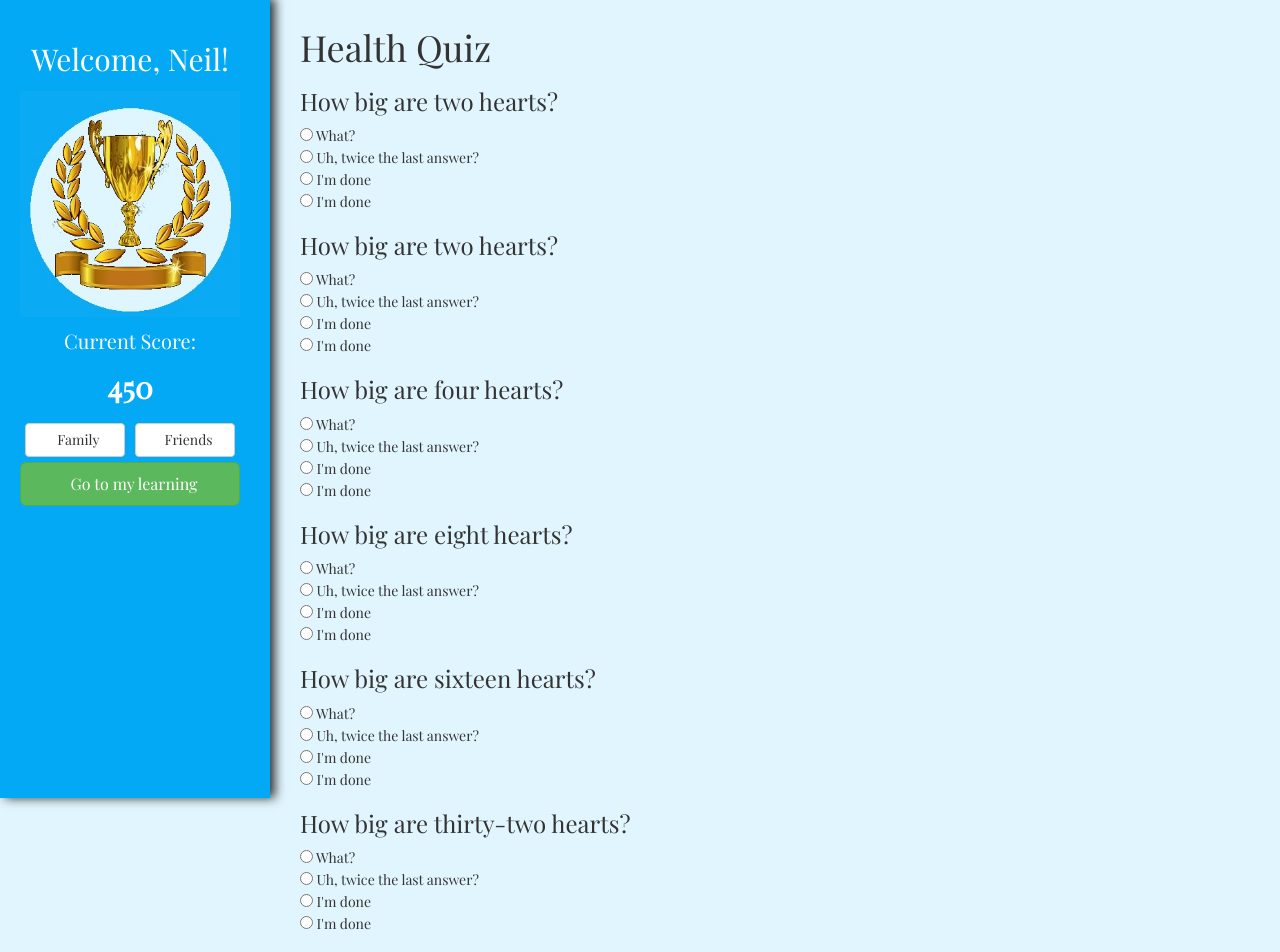
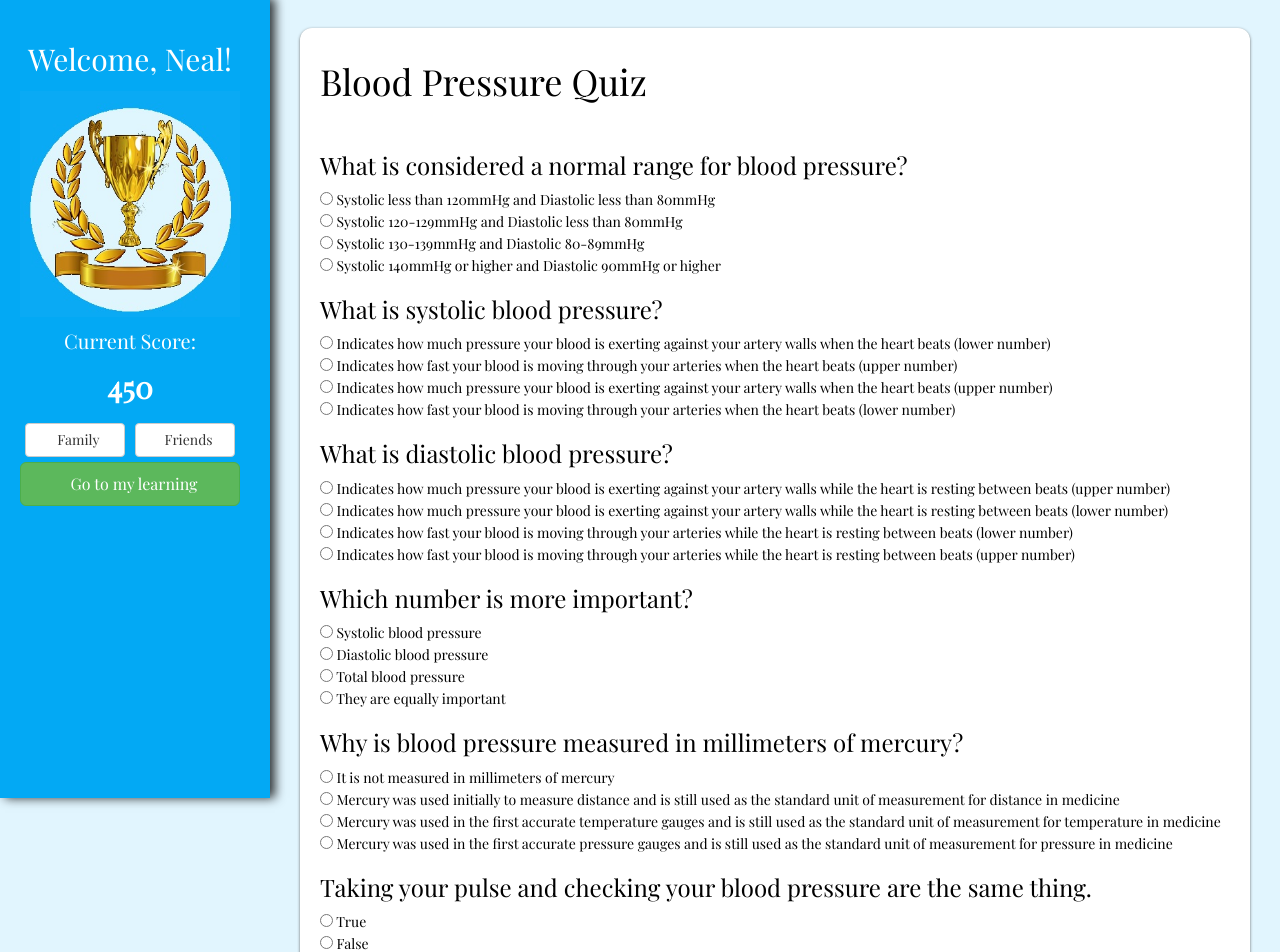
Before and after one commit to tamraberger/healthack2018, an Angular app in the folder health-hack-app/: page /app-quiz-page in a window 1280 px wide. Shown: the part 2-954 px from the top of the page. Built offline with nearby package versions, Linux system fonts and the light colour scheme.

Commit message:
Real quiz and heart links

```diff
--- a/health-hack-app/src/app/all-learning-page/all-learning-page.component.css
+++ b/health-hack-app/src/app/all-learning-page/all-learning-page.component.css
@@ -1,7 +1,6 @@
 .category {
   width: 260px;
   height: 350px;
-  border: grey 1px solid;
   margin: 10px;
   background-color: #E1F5FE;
   text-align: center;
--- a/health-hack-app/src/app/navbar/navbar.component.html
+++ b/health-hack-app/src/app/navbar/navbar.component.html
@@ -4,7 +4,7 @@
       </div>
   </div>
   <br>
-  <p class="text-center welcome">Welcome, Neil!</p>
+  <p class="text-center welcome">Welcome, Neal!</p>
   <img class="trophy" width="200px" alt="Trophy" src="./assets/shortcut.jpg">
   <p class="text-center score">Current Score: </p>
   <p class="text-center welcome"><strong>450</strong> </p>
--- a/health-hack-app/src/app/quiz-page/quiz-page.component.html
+++ b/health-hack-app/src/app/quiz-page/quiz-page.component.html
@@ -1,94 +1,70 @@
 <div class="box-border nav-spacing">
+  <div class="social-container">
     <div class="form-container">
-        <h1>Health Quiz</h1>
-          <h3 for="questionTwo">How big are two hearts?</h3>
-              <input type="radio" name="qOne" [(ngModel)]="this.q1" value=1> What?
+        <h1>Blood Pressure Quiz</h1>
+        <br>
+          <h3 for="questionTwo">What is considered a normal range for blood pressure?</h3>
+              <input type="radio" name="qOne" [(ngModel)]="this.q1" value=1> Systolic less than 120mmHg and Diastolic less than 80mmHg
               <br>
-              <input type="radio" name="qOne" [(ngModel)]="this.q1" value=2> Uh, twice the last answer?
+              <input type="radio" name="qOne" [(ngModel)]="this.q1" value=2> Systolic 120-129mmHg and Diastolic less than 80mmHg
               <br>
-              <input type="radio" name="qOne" [(ngModel)]="this.q1" value=3> I'm done
+              <input type="radio" name="qOne" [(ngModel)]="this.q1" value=3> Systolic 130-139mmHg and Diastolic 80-89mmHg
               <br>
-              <input type="radio" name="qOne" [(ngModel)]="this.q1" value=4> I'm done
+              <input type="radio" name="qOne" [(ngModel)]="this.q1" value=4> Systolic 140mmHg or higher and Diastolic 90mmHg or higher
               <br>
           <div class="form-group">
-              <h3 for="questionTwo">How big are two hearts?</h3>
-              <input type="radio" name="qTwo" [(ngModel)]="this.q2" value=1> What?
+              <h3 for="questionTwo">What is systolic blood pressure?</h3>
+              <input type="radio" name="qTwo" [(ngModel)]="this.q2" value=1> Indicates how much pressure your blood is exerting against your artery walls when the heart beats (lower number)
               <br>
-              <input type="radio" name="qTwo" [(ngModel)]="this.q2" value=2> Uh, twice the last answer?
+              <input type="radio" name="qTwo" [(ngModel)]="this.q2" value=2> Indicates how fast your blood is moving through your arteries when the heart beats (upper number)
               <br>
-              <input type="radio" name="qTwo" [(ngModel)]="this.q2" value=3> I'm done
+              <input type="radio" name="qTwo" [(ngModel)]="this.q2" value=3> Indicates how much pressure your blood is exerting against your artery walls when the heart beats (upper number)
               <br>
-              <input type="radio" name="qTwo" [(ngModel)]="this.q2" value=4> I'm done
+              <input type="radio" name="qTwo" [(ngModel)]="this.q2" value=4> Indicates how fast your blood is moving through your arteries when the heart beats (lower number)
               <br>
           </div>
           <div class="form-group">
-              <h3 for="questionThree">How big are four hearts?</h3>
-              <input type="radio" name="qThree" [(ngModel)]="this.q3" value=1> What?
+              <h3 for="questionThree">What is diastolic blood pressure?</h3>
+              <input type="radio" name="qThree" [(ngModel)]="this.q3" value=1> Indicates how much pressure your blood is exerting against your artery walls while the heart is resting between beats (upper number)
               <br>
-              <input type="radio" name="qThree" [(ngModel)]="this.q3" value=2> Uh, twice the last answer?
+              <input type="radio" name="qThree" [(ngModel)]="this.q3" value=2> Indicates how much pressure your blood is exerting against your artery walls while the heart is resting between beats (lower number)
               <br>
-              <input type="radio" name="qThree" [(ngModel)]="this.q3" value=3> I'm done
+              <input type="radio" name="qThree" [(ngModel)]="this.q3" value=3> Indicates how fast your blood is moving through your arteries while the heart is resting between beats (lower number)
               <br>
-              <input type="radio" name="qThree" [(ngModel)]="this.q3" value=4> I'm done
+              <input type="radio" name="qThree" [(ngModel)]="this.q3" value=4> Indicates how fast your blood is moving through your arteries while the heart is resting between beats (upper number)
               <br>
           </div>
           <div class="form-group">
-              <h3 for="questionFour">How big are eight hearts?</h3>
-              <input type="radio" name="qFour" [(ngModel)]="this.q4" value=1> What?
+              <h3 for="questionFour">Which number is more important?</h3>
+              <input type="radio" name="qFour" [(ngModel)]="this.q4" value=1> Systolic blood pressure
               <br>
-              <input type="radio" name="qFour" [(ngModel)]="this.q4" value=2> Uh, twice the last answer?
+              <input type="radio" name="qFour" [(ngModel)]="this.q4" value=2> Diastolic blood pressure
               <br>
-              <input type="radio" name="qFour" [(ngModel)]="this.q4" value=3> I'm done
+              <input type="radio" name="qFour" [(ngModel)]="this.q4" value=3> Total blood pressure
               <br>
-              <input type="radio" name="qFour" [(ngModel)]="this.q4" value=4> I'm done
+              <input type="radio" name="qFour" [(ngModel)]="this.q4" value=4> They are equally important
               <br>
           </div>
           <div class="form-group">
-              <h3 for="questionFive">How big are sixteen hearts?</h3>
-              <input type="radio" name="qFive" [(ngModel)]="this.q5" value=1> What?
+              <h3 for="questionFive">Why is blood pressure measured in millimeters of mercury?</h3>
+              <input type="radio" name="qFive" [(ngModel)]="this.q5" value=1> It is not measured in millimeters of mercury
               <br>
-              <input type="radio" name="qFive" [(ngModel)]="this.q5" value=2> Uh, twice the last answer?
+              <input type="radio" name="qFive" [(ngModel)]="this.q5" value=2> Mercury was used initially to measure distance and is still used as the standard unit of measurement for distance in medicine
               <br>
-              <input type="radio" name="qFive" [(ngModel)]="this.q5" value=3> I'm done
+              <input type="radio" name="qFive" [(ngModel)]="this.q5" value=3> Mercury was used in the first accurate temperature gauges and is still used as the standard unit of measurement for temperature in medicine
               <br>
-              <input type="radio" name="qFive" [(ngModel)]="this.q5" value=4> I'm done
+              <input type="radio" name="qFive" [(ngModel)]="this.q5" value=4> Mercury was used in the first accurate pressure gauges and is still used as the standard unit of measurement for pressure in medicine
               <br>
           </div>
           <div class="form-group">
-              <h3 for="questionSix">How big are thirty-two hearts?</h3>
-              <input type="radio" name="qSix" [(ngModel)]="this.q6" value=1> What?
+              <h3 for="questionSix">Taking your pulse and checking your blood pressure are the same thing.</h3>
+              <input type="radio" name="qSix" [(ngModel)]="this.q6" value=1> True
               <br>
-              <input type="radio" name="qSix" [(ngModel)]="this.q6" value=2> Uh, twice the last answer?
-              <br>
-              <input type="radio" name="qSix" [(ngModel)]="this.q6" value=3> I'm done
-              <br>
-              <input type="radio" name="qSix" [(ngModel)]="this.q6" value=4> I'm done
-              <br>
-          </div>
-          <div class="form-group">
-              <h3 for="questionSeven">How big are sixty-four hearts?</h3>
-              <input type="radio" name="qSeven" [(ngModel)]="this.q7" value=1> What?
-              <br>
-              <input type="radio" name="qSeven" [(ngModel)]="this.q7" value=2> Uh, twice the last answer?
-              <br>
-              <input type="radio" name="qSeven" [(ngModel)]="this.q7" value=3> I'm done
-              <br>
-              <input type="radio" name="qSeven" [(ngModel)]="this.q7" value=4> I'm done
-              <br>
-          </div>
-          <div class="form-group">
-              <h3 for="questionEight">How big are one hundred twenty-eight hearts?</h3>
-              <input type="radio" name="qEight" [(ngModel)]="this.q8" value=1> What?
-              <br>
-              <input type="radio" name="qEight" [(ngModel)]="this.q8" value=2> Uh, twice the last answer?
-              <br>
-              <input type="radio" name="qEight" [(ngModel)]="this.q8" value=3> I'm done
-              <br>
-              <input type="radio" name="qEight" [(ngModel)]="this.q8" value=4> I'm done
-              <br>
+              <input type="radio" name="qSix" [(ngModel)]="this.q6" value=2> False
           </div>
           <div class="form-group">
             <button type="submit" class="btn btn-success" (click)='finishQuiz()'>Submit</button>
           </div>
     </div>
+  </div>
 </div>
--- a/health-hack-app/src/app/quiz-page/quiz-page.component.ts
+++ b/health-hack-app/src/app/quiz-page/quiz-page.component.ts
@@ -27,32 +27,26 @@ export class QuizPageComponent implements OnInit {
   }
 
   finishQuiz() {
-    this.correctAnswers = 8;
-    if (this.q1 != 2) {
+    this.correctAnswers = 6;
+    if (this.q1 != 1) {
       this.correctAnswers--;
     }
-    if (this.q2 != 2) {
+    if (this.q2 != 3) {
       this.correctAnswers--;
     }
     if (this.q3 != 2) {
       this.correctAnswers--;
     }
-    if (this.q4 != 2) {
+    if (this.q4 != 1) {
       this.correctAnswers--;
     }
-    if (this.q5 != 2) {
+    if (this.q5 != 4) {
       this.correctAnswers--;
     }
     if (this.q6 != 2) {
       this.correctAnswers--;
     }
-    if (this.q7 != 2) {
-      this.correctAnswers--;
-    }
-    if (this.q8 != 2) {
-      this.correctAnswers--;
-    }
-    this.score = 100 * (this.correctAnswers / 8);
+    this.score = 100 * (this.correctAnswers / 6);
     confirm('You scored ' + this.score + '% on this quiz! Would you like to share this information?');
     this.quizScore.setScore(this.score);
     this.router.navigate(['/app-home-page']);
--- a/health-hack-app/src/app/specific-learning-page/specific-learning-page.component.css
+++ b/health-hack-app/src/app/specific-learning-page/specific-learning-page.component.css
@@ -1,34 +1,38 @@
 table {
     color: #333;
-    font-family: Helvetica, Arial, sans-serif;
     width: 100%;
-    border-collapse: collapse;
+    /*border-collapse: collapse;*/
+    border-radius: 6px;
     border-spacing: 0;
+    font-size: large;
+    -moz-border-radius:6px;
 }
 
 td, th {
-    border: 1px solid transparent; /* No more visible border */
-    height: 100px;
-    transition: all 0.3s;  /* Simple transition for hover effect */
-    /* font-size: 40px; */
+    height: 80px;
+    transition: all 0.3s;
 }
 
 th {
-    background: #DFDFDF;  /* Darken header a bit */
+    background: #0277BD;
+    color: white;
     font-weight: bold;
     text-align: center;
 }
 
 td {
-    background: #FAFAFA;
     text-align: center;
 }
 
 /* Cells in even rows (2,4,6...) are one color */
-tr:nth-child(even) td { background: #F1F1F1; }
+tr:nth-child(even) td { background: #FEFEFE; }
 
 /* Cells in odd rows (1,3,5...) are another (excludes header cells)  */
-tr:nth-child(odd) td { background: #FEFEFE; }
+tr:nth-child(odd) td { background: #E1F5FE; }
 
-tr td:hover { background: #666; color: #FFF; }
+tr td:hover { background: #B3E5FC; }
 /* Hover cell effect! */
+
+.link {
+  color: black;
+}
--- a/health-hack-app/src/app/specific-learning-page/specific-learning-page.component.html
+++ b/health-hack-app/src/app/specific-learning-page/specific-learning-page.component.html
@@ -1,37 +1,43 @@
 <div class='nav-spacing'>
+  <div class="social-container">
   <h1>Heart Learning</h1>
-  <br>
+    <br><br>
   <table>
     <tr class='social-container'>
-      <th>Resource</th>
-      <th>Quiz</th>
+      <th>Learning Resource</th>
+      <th>Quiz Link</th>
       <th>Quiz Score</th>
     </tr>
     <tr class='social-container'>
-      <td><a>Resource</a></td>
-      <td><a routerLink='/app-quiz-page'>Quiz</a></td>
+      <td><a class="link" href="http://www.heart.org/HEARTORG/Conditions/HighBloodPressure/KnowYourNumbers/Understanding-Blood-Pressure-Readings_UCM_301764_Article.jsp?appName=WebApp"
+             target="_blank">Understanding Blood Pressure Readings</a></td>
+      <td><a class="btn btn-primary" routerLink='/app-quiz-page'>Take the Quiz</a></td>
       <td *ngIf='score || score === 0'>{{score}}%</td>
       <td *ngIf='!score && score !== 0'>N/A</td>
     </tr>
     <tr class='social-container'>
-      <td><a>Resource</a></td>
-      <td><a>Quiz</a></td>
+      <td><a class="link" href="http://www.heart.org/HEARTORG/Conditions/HighBloodPressure/GettheFactsAboutHighBloodPressure/All-About-Heart-Rate-Pulse_UCM_438850_Article.jsp"
+             target="_blank">All About Heart Rate</a></td>
+      <td><a class="btn btn-primary">Take the Quiz</a></td>
       <td>100%</td>
     </tr>
     <tr class='social-container'>
-      <td><a>Resource</a></td>
-      <td><a>Quiz</a></td>
+      <td><a class="link" href="http://www.heart.org/HEARTORG/HealthyLiving/HealthyEating/Nutrition/The-American-Heart-Associations-Diet-and-Lifestyle-Recommendations_UCM_305855_Article.jsp"
+             target="_blank">The American Heart Association's Diet and Lifestyle Recommendations</a></td>
+      <td><a class="btn btn-primary">Take the Quiz</a></td>
       <td>100%</td>
     </tr>
     <tr class='social-container'>
-      <td><a>Resource</a></td>
-      <td><a>Quiz</a></td>
+      <td><a class="link" href="https://www.everydayhealth.com/news/9-amazing-facts-about-your-heart/" target="_blank">
+        10 Amazing Facts About Your Heart</a></td>
+      <td><a class="btn btn-primary">Take the Quiz</a></td>
       <td>87.5%</td>
     </tr>
     <tr class='social-container'>
-      <td><a>Resource</a></td>
-      <td><a>Quiz</a></td>
+      <td><a class="link" href="https://www.health.harvard.edu/topics/heart-health" target="_blank">Heart Health</a></td>
+      <td><a class="btn btn-primary">Take the Quiz</a></td>
       <td>75%</td>
     </tr>
   </table>
+  </div>
 </div>
```
